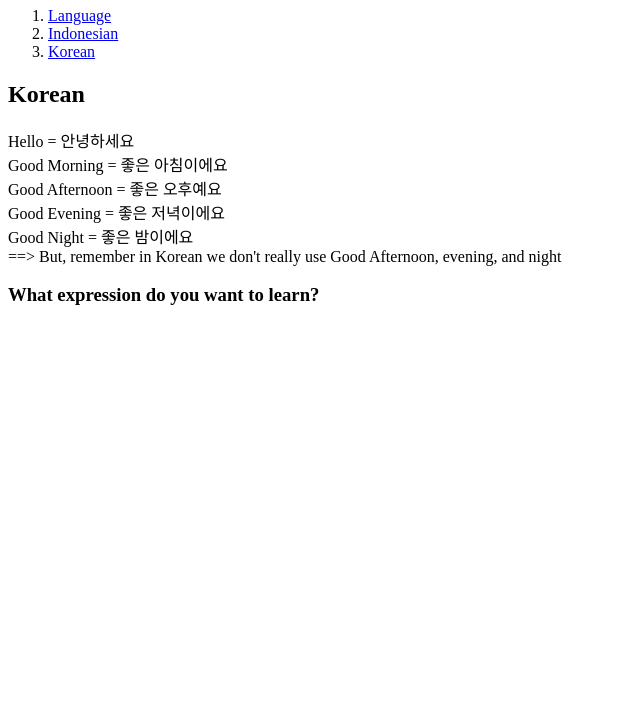
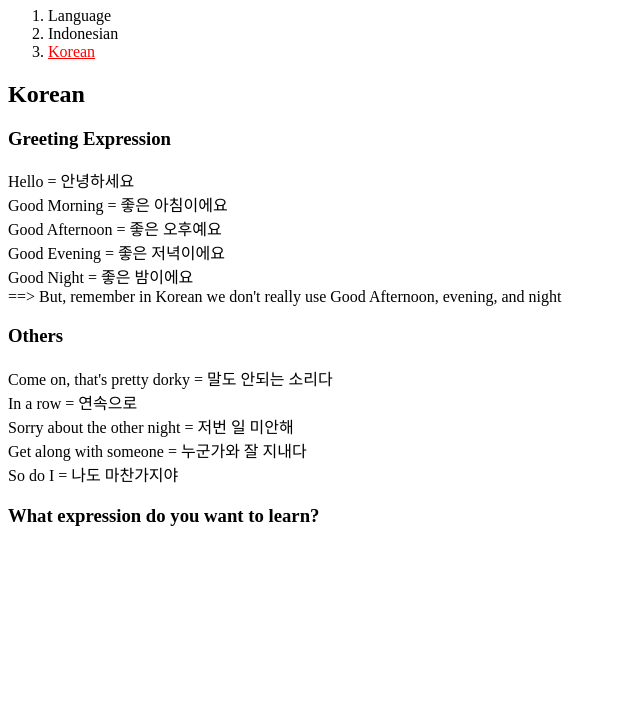
Before and after one commit to rladmsdkz/Web1, a plain HTML site: page 3.html in a window 1280 px wide. Shown: the part 73-800 px from the top of the page, without its empty margins (0-640 px from the left). Drawn offline with Linux system fonts and the light colour scheme; a script that the page names is missing.

Commit message:
Add files via upload

```diff
--- a/3.html
+++ b/3.html
@@ -3,7 +3,11 @@
 <head>
   <title>TRILINGUAL-Korean</title>
   <meta charset="utf-8">
-
+  <style>
+    a {
+      color:black; text-decoration: none;
+    }
+  </style>
 
   <!-- Global site tag (gtag.js) - Google Analytics -->
   <script async src="https://www.googletagmanager.com/gtag/js?id=UA-220866086-1"></script>
@@ -23,9 +27,10 @@
   <ol>
     <li><a href="1.html">Language</a></li>
     <li><a href="2.html">Indonesian</a></li>
-    <li><a href="3.html">Korean</a></li>
+    <li><a href="3.html" style="color:red; text-decoration:underline">Korean</a></li>
   </ol>
   <h2>Korean</h2>
+  <h3> Greeting Expression</h3>
   <p>
     Hello = 안녕하세요<br>
     Good Morning = 좋은 아침이에요<br>
@@ -34,6 +39,14 @@
     Good Night = 좋은 밤이에요<br>
     ==> But, remember in Korean we don't really use Good Afternoon, evening, and night<br>
   </p>
+  <h3> Others</h3>
+  <p>
+    Come on, that's pretty dorky = 말도 안되는 소리다<br>
+    In a row = 연속으로<br>
+    Sorry about the other night = 저번 일 미안해<br>
+    Get along with someone = 누군가와 잘 지내다<br>
+    So do I = 나도 마찬가지야<br>
+  <p>
 
 
   <p>
```
Also changed, not shown: 1.html (+7 -1 lines), 2.html (+10 -2 lines), index.html (+15 -1 lines).
